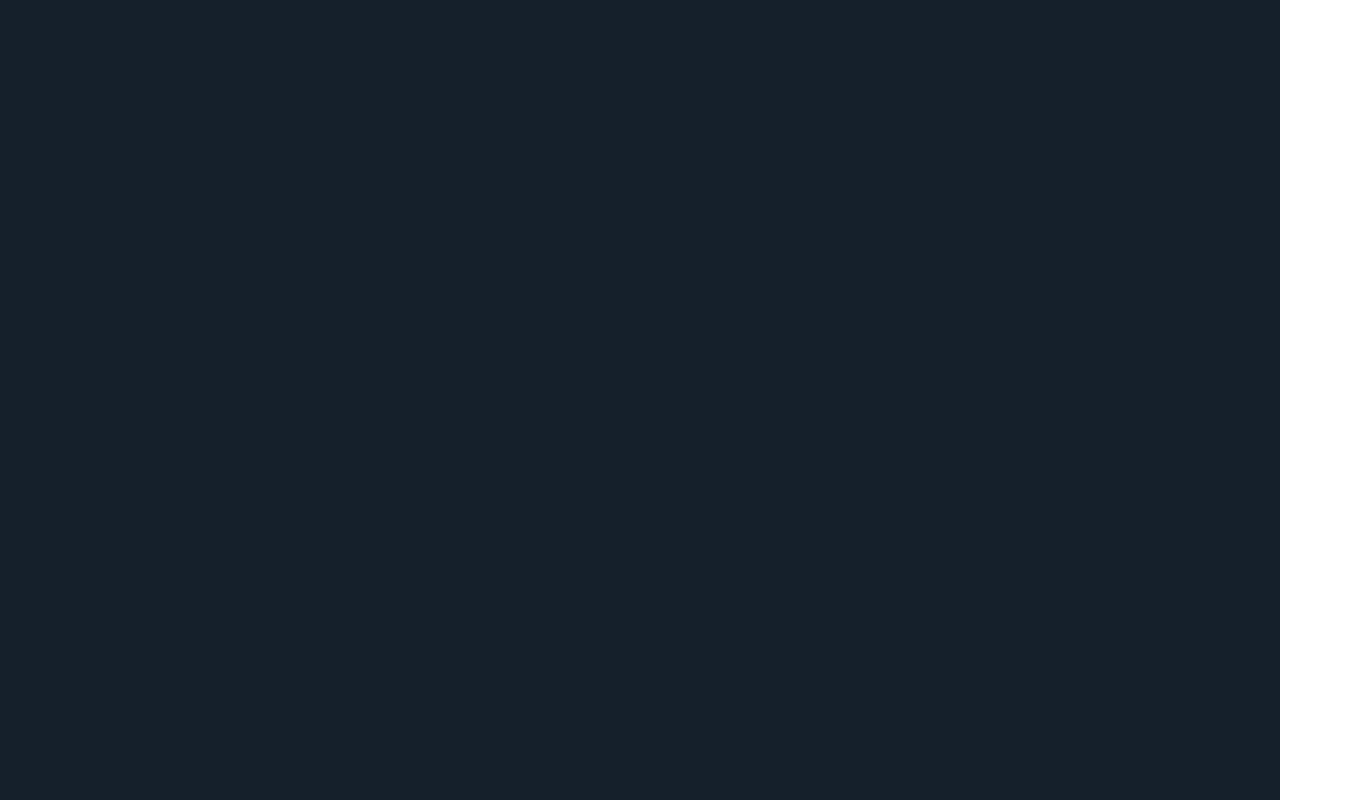
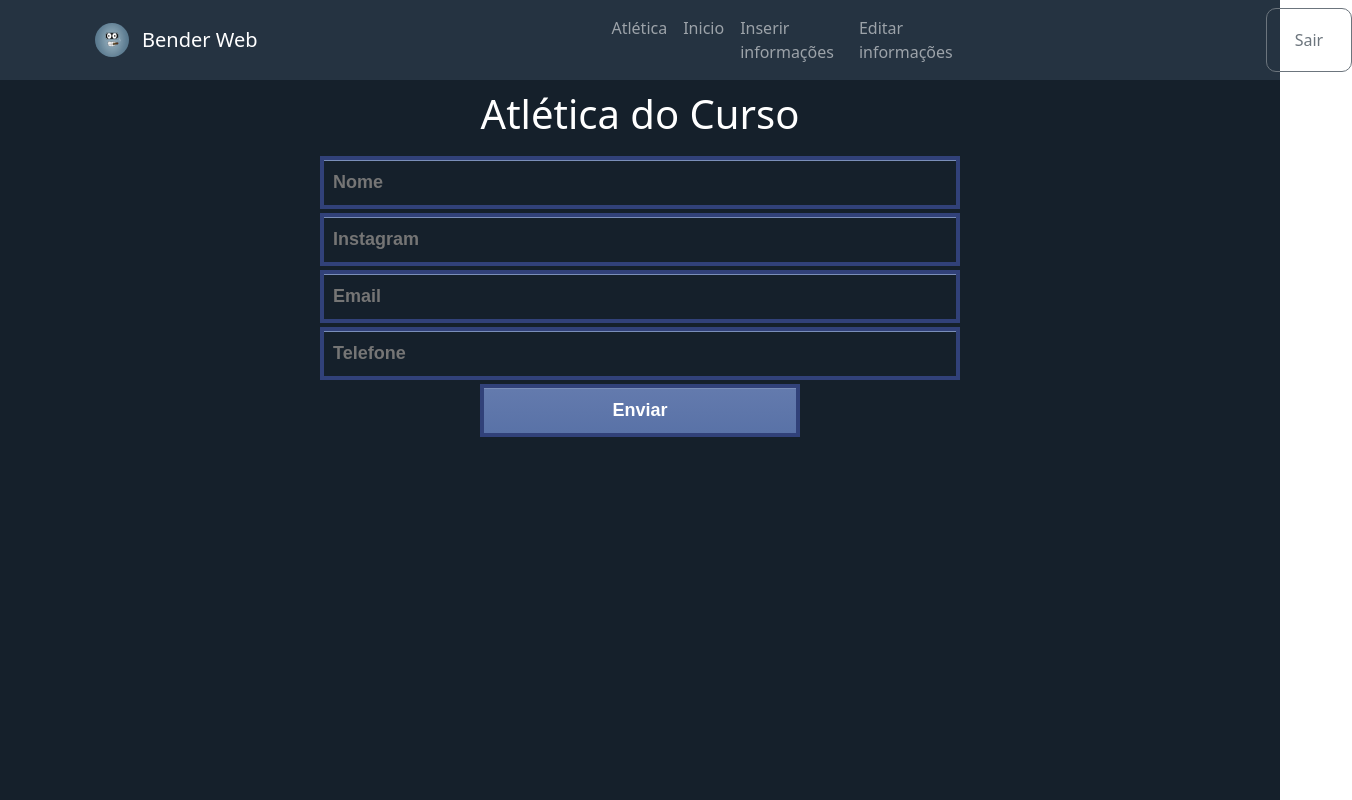
Before and after one commit to murilo-alvesmelo/bender-interface-web-react, a React (Create React App) app: page /atletica in a window 1280 px wide. Before the commit this address had no page. Shown: the whole page, 1352 px wide, since content can reach past the window. Built offline with nearby package versions, Linux system fonts and the light colour scheme.

Commit message:
Criação da tela da atlética do curso

```diff
--- a/src/App.js
+++ b/src/App.js
@@ -3,24 +3,26 @@ import {
   Routes,
   Route,
   Navigate,
-} from 'react-router-dom'
-import 'bootstrap/dist/css/bootstrap.min.css';
-import styles from './App.module.css'
-import TelaInicial from './componentes/telaInicial'
-import EditarInfo from './componentes/editarInformacoes';
-import InserirInfo from './componentes/inserirInformacoes'
-import NavBar from './layout/NavBar';
+} from "react-router-dom";
+import "bootstrap/dist/css/bootstrap.min.css";
+import styles from "./App.module.css";
+import TelaInicial from "./componentes/telaInicial";
+import EditarInfo from "./componentes/editarInformacoes";
+import InserirInfo from "./componentes/inserirInformacoes";
+import NavBar from "./layout/NavBar";
+import AtleticaCurso from "./componentes/atleticaCurso";
 
 function App() {
   return (
     <div className={styles.App}>
-    <Router>
-      <Routes>
-        <Route path="/" element={<TelaInicial/>} />
-        <Route path="/editar_info" element={<EditarInfo/>} />
-        <Route path="/inserir_info" element={<InserirInfo/>} />
-      </Routes>
-    </Router>
+      <Router>
+        <Routes>
+          <Route path="/atletica" element={<AtleticaCurso />} />
+          <Route path="/" element={<TelaInicial />} />
+          <Route path="/editar_info" element={<EditarInfo />} />
+          <Route path="/inserir_info" element={<InserirInfo />} />
+        </Routes>
+      </Router>
     </div>
   );
 }
--- /dev/null
+++ b/src/componentes/atleticaCurso/Box.js
@@ -0,0 +1,53 @@
+import React, { useState } from "react";
+import { useNavigate } from "react-router-dom";
+import styles from "./box.module.css";
+
+const Box = () => {
+  const [nome, setNome] = useState("");
+  const [instagram, setInstagram] = useState("");
+  const [email, setEmail] = useState("");
+  const [telefone, setTelefone] = useState("");
+
+  return (
+    <>
+      <input
+        type="text"
+        value={nome}
+        placeholder="Nome"
+        onChange={(e) => {
+          setNome(e.target.value);
+        }}
+        className={styles.input}
+      ></input>
+      <input
+        type="text"
+        value={instagram}
+        placeholder="Instagram"
+        onChange={(e) => {
+          setInstagram(e.target.value);
+        }}
+        className={styles.input}
+      ></input>
+      <input
+        type="text"
+        value={email}
+        placeholder="Email"
+        onChange={(e) => {
+          setEmail(e.target.value);
+        }}
+        className={styles.input}
+      ></input>
+      <input
+        type="text"
+        value={telefone}
+        placeholder="Telefone"
+        onChange={(e) => {
+          setTelefone(e.target.value);
+        }}
+        className={styles.input}
+      ></input>
+      <div className={styles.btn}>Enviar</div>
+    </>
+  );
+};
+export default Box;
--- /dev/null
+++ b/src/componentes/atleticaCurso/box.module.css
@@ -0,0 +1,47 @@
+.h1 {
+  color: #fff;
+}
+
+.btn {
+  box-shadow: inset 0px 1px 0px 0px #7a8eb9;
+  background: linear-gradient(to bottom, #637aad 5%, #5972a7 100%);
+  background-color: #637aad;
+  border: 4px solid #314179;
+  display: block;
+  cursor: pointer;
+  color: #ffffff;
+  font-family: Arial;
+  font-size: 18px;
+  font-weight: bold;
+  text-decoration: none;
+  width: 25%;
+  margin: 0 auto;
+  padding: 9px;
+  text-align: center;
+}
+.btn:hover {
+  background: linear-gradient(to bottom, #5972a7 5%, #637aad 100%);
+  background-color: #5972a7;
+}
+.btn:active {
+  position: relative;
+  top: 1px;
+}
+
+input {
+  padding: 9px;
+  box-shadow: inset 0px 1px 0px 0px #7a8eb9;
+  background-color: #15202b;
+  border: 4px solid #314179;
+  display: block;
+  color: #ffffff;
+  font-family: Arial;
+  font-size: 18px;
+  font-weight: bold;
+  text-decoration: none;
+  width: 50%;
+  margin: 4px auto;
+}
+.input:hover {
+  background-color: #223141;
+}
--- /dev/null
+++ b/src/componentes/atleticaCurso/index.js
@@ -0,0 +1,17 @@
+import React, { Component } from "react";
+import styles from "./index.module.css";
+import NavBar from "../../layout/NavBar.js";
+import Box from "./Box";
+
+class EditarInfo extends Component {
+  render() {
+    return (
+      <>
+        <NavBar />
+        <h1 className={styles.h1}>Atlética do Curso</h1>
+        <Box />
+      </>
+    );
+  }
+}
+export default EditarInfo;
--- /dev/null
+++ b/src/componentes/atleticaCurso/index.module.css
@@ -0,0 +1,5 @@
+.h1{
+    text-align: center;
+    color: #FFF;
+    padding: 10px;
+}
--- a/src/layout/Box.js
+++ b/src/layout/Box.js
@@ -21,7 +21,7 @@ const Box = () => {
           navigate("/lalala");
         }}
       >
-        Lattes dos docentes{" "}
+        Lattes dos docentes
       </div>
       <div
         className={styles.btn}
--- a/src/layout/NavBar.js
+++ b/src/layout/NavBar.js
@@ -18,6 +18,7 @@ class NavBar extends Component{
                     <Navbar.Brand href="/tela_inicial">Bender Web</Navbar.Brand>
                     <Nav className="me-auto">
                         <div className={styles.navContainer}>
+                        <Nav.Link href="/atletica">Atlética</Nav.Link>
                         <Nav.Link href="/tela_inicial">Inicio</Nav.Link>
                         <Nav.Link href="/inserir_info">Inserir informações</Nav.Link>
                         <Nav.Link href="/editar_info">Editar informações</Nav.Link>
```
